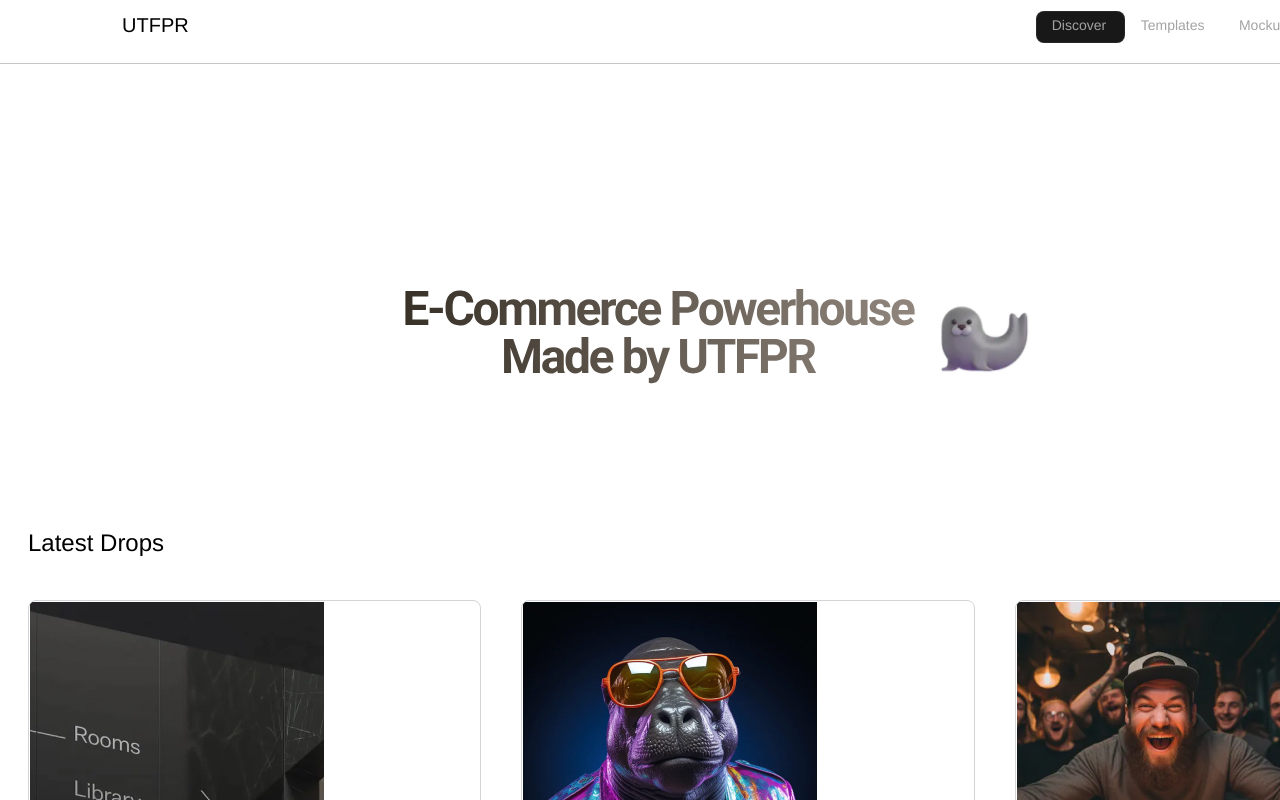
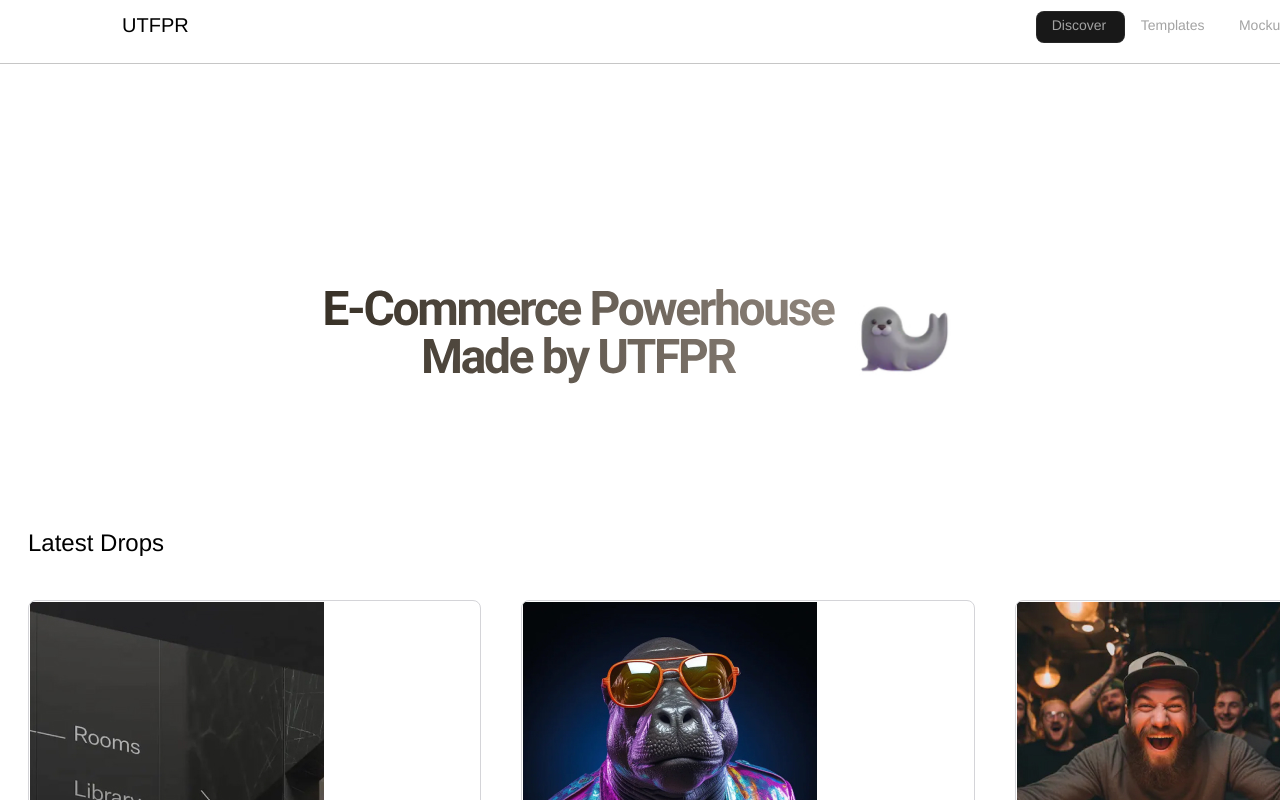
Before and after one commit to joaovansan/avaliacao1dsw, a Next.js app: page / in a window 1280 px wide. Shown: the top 800 px of the page. Built offline with nearby package versions, Linux system fonts and the light colour scheme.

Commit message:
Fix mx auto

```diff
--- a/app/components/Banner.tsx
+++ b/app/components/Banner.tsx
@@ -1,6 +1,6 @@
 export default function Banner() {
     return (
-      <div className="flex w-[1440px] h-[448px] bg-white items-center justify-center pl-[194.88px] pr-[194.89px] py-[128px] relative">
+      <div className="flex w-[1440px] mx-auto max-w-screen-xl h-[448px] bg-white items-center justify-center pl-[194.88px] pr-[194.89px] py-[128px] relative">
       <div className="inline-flex items-start gap-[20px] pt-[80px] pb-0 px-0 relative flex-[0_0_auto]">
         <div className="items-start pt-[16px] pb-0 px-0 inline-flex flex-col relative flex-[0_0_auto]">
           <div className="items-center pl-[0.21px] pr-[0.01px] py-0 inline-flex flex-col relative flex-[0_0_auto]">
--- a/app/components/Footer.tsx
+++ b/app/components/Footer.tsx
@@ -1,6 +1,6 @@
 export default function Footer() {
     return (
-<div className="flex-col bg-white w-[1440px] gap-[32px] pt-[88px] pb-[32px] px-[32px] text-black flex items-start relative flex-[0_0_auto]">
+<div className="flex-col bg-white mx-auto max-w-screen-xl w-[1440px] gap-[32px] pt-[88px] pb-[32px] px-[32px] text-black flex items-start relative flex-[0_0_auto]">
   <div className="md:flex  flex-col items-start gap-[40px] px-[112px] py-0 relative self-stretch w-full flex-[0_0_auto]">
     <div className="relative max-w-screen-xl w-[1440px] h-[2px] border border-solid border-[#40404040]" />
     <div className="pr-[1.53e-05px] pl-0 py-0 relative self-stretch w-full flex-[0_0_auto] flex items-start">
--- a/app/components/Header.tsx
+++ b/app/components/Header.tsx
@@ -1,7 +1,7 @@
 export default function Header() {
     return (
 
-      <div className="md:flex flex-col w-[1440px] h-[64px] grid gap-4 md:grid-cols-1 items-start pt-0 pb-[16px] px-[112px] relative bg-white border-b [border-bottom-style:solid] border-[#4040404c]">
+      <div className="md:flex mx-auto max-w-screen-xl flex-col w-[1440px] h-[64px] grid gap-4 md:grid-cols-1 items-start pt-0 pb-[16px] px-[112px] relative bg-white border-b [border-bottom-style:solid] border-[#4040404c]">
       <div className="md:flex w-[1300px] h-[30px] items-center justify-between pl-[10px] pr-[12.02px] pt-[20px] pb-0 relative mr-[-112.00px]">
         <div className="inline-flex mt-[-9.00px] mb-[-9.00px] flex-col items-start relative flex-[0_0_auto]">
           <div className="flex flex-col items-start pl-0 pr-[2.23px] py-0 relative self-stretch w-full flex-[0_0_auto]">
--- a/app/components/Main.tsx
+++ b/app/components/Main.tsx
@@ -1,6 +1,6 @@
 export default function Main() {
     return (
-<div className="flex flex-col max-w-8xl bg-white items-start gap-[40px] relative">
+<div className="flex flex-col mx-auto max-w-screen-xl bg-white items-start gap-[40px] relative">
 <div className="relative self-stretch w-full h-[2584px] flex-col border-b">
   <div className="flex w-[968px] pl-0 pr-[823px] py-0 absolute top-[16px] left-[28px] flex-col items-start">
     <div className="relative w-fit mt-[-1.00px] [font-family:'Inter-Regular',Helvetica] text-black font-normal text-[24px] tracking-[0] leading-[32px] whitespace-nowrap">
```
